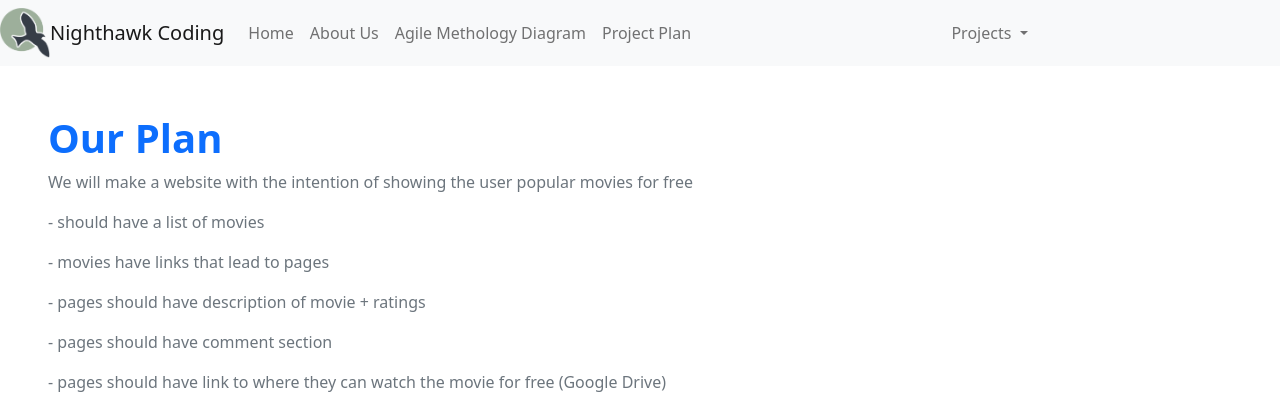
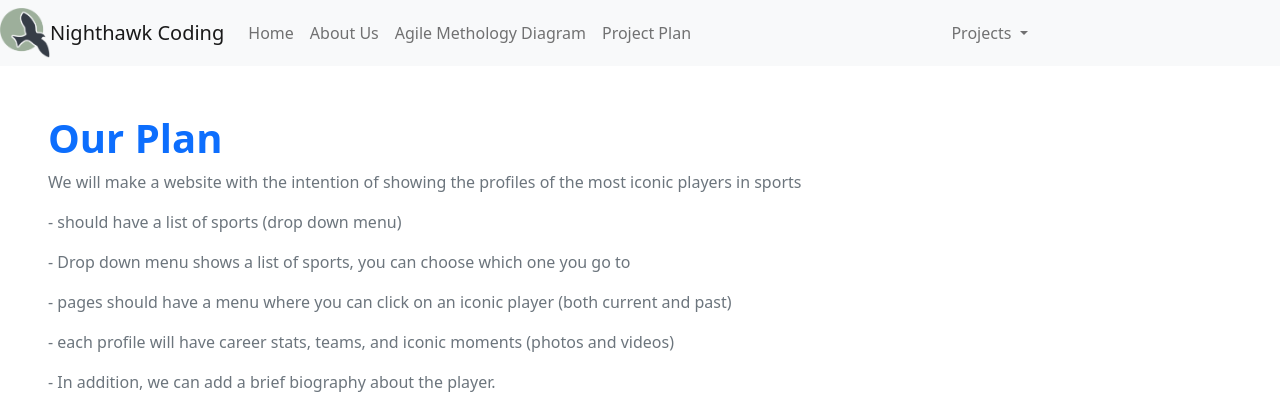
Before and after one commit to dillonlee06/GroupRepository, a Flask app: page /plan/ in a window 1280 px wide. Shown: the top 407 px of the page. Run offline with Flask 2, Linux system fonts and the light colour scheme.

Commit message:
website commit

```diff
--- a/templates/plan.html
+++ b/templates/plan.html
@@ -5,12 +5,14 @@
     <!- Try building a new body here, bootstrap is a wise choice ->
     <div class="px-5 py-5 mx-auto">
         <h1 class="text-primary"><strong>Our Plan</strong></h1>
-        <p class="text-secondary">We will make a website with the intention of showing the user popular movies for free</p>
-        <p class="text-secondary">- should have a list of movies</p>
-        <p class="text-secondary">- movies have links that lead to pages</p>
-        <p class="text-secondary">- pages should have description of movie + ratings</p>
-        <p class="text-secondary">- pages should have comment section</p>
-        <p class="text-secondary">- pages should have link to where they can watch the movie for free (Google Drive)</p>
+        <p class="text-secondary">We will make a website with the intention of showing the profiles of the most iconic players in sports</p>
+        <p class="text-secondary">- should have a list of sports (drop down menu)</p>
+        <p class="text-secondary">- Drop down menu shows a list of sports, you can choose which one you go to</p>
+        <p class="text-secondary">- pages should have a menu where you can click on an iconic player (both current and past)</p>
+        <p class="text-secondary">- each profile will have career stats, teams, and iconic moments (photos and videos)</p>
+        <p class="text-secondary">- In addition, we can add a brief biography about the player. </p>
+
+        <img src="https://res.cloudinary.com/graham-media-group/image/upload/f_auto/q_auto/c_scale,w_3544/v1/media/gmg/RCLPKX3DQ5AWDDLGWTECH5VAVM.jpg?_a=ATO2BAA0" alt="our diagram" height = "700">
     </div>
 {% endblock %}
 
```
Also changed, not shown: templates/AgileMethologyDiagram.html (+6 -4 lines), static/assets/zesty yeungs.png (added).
